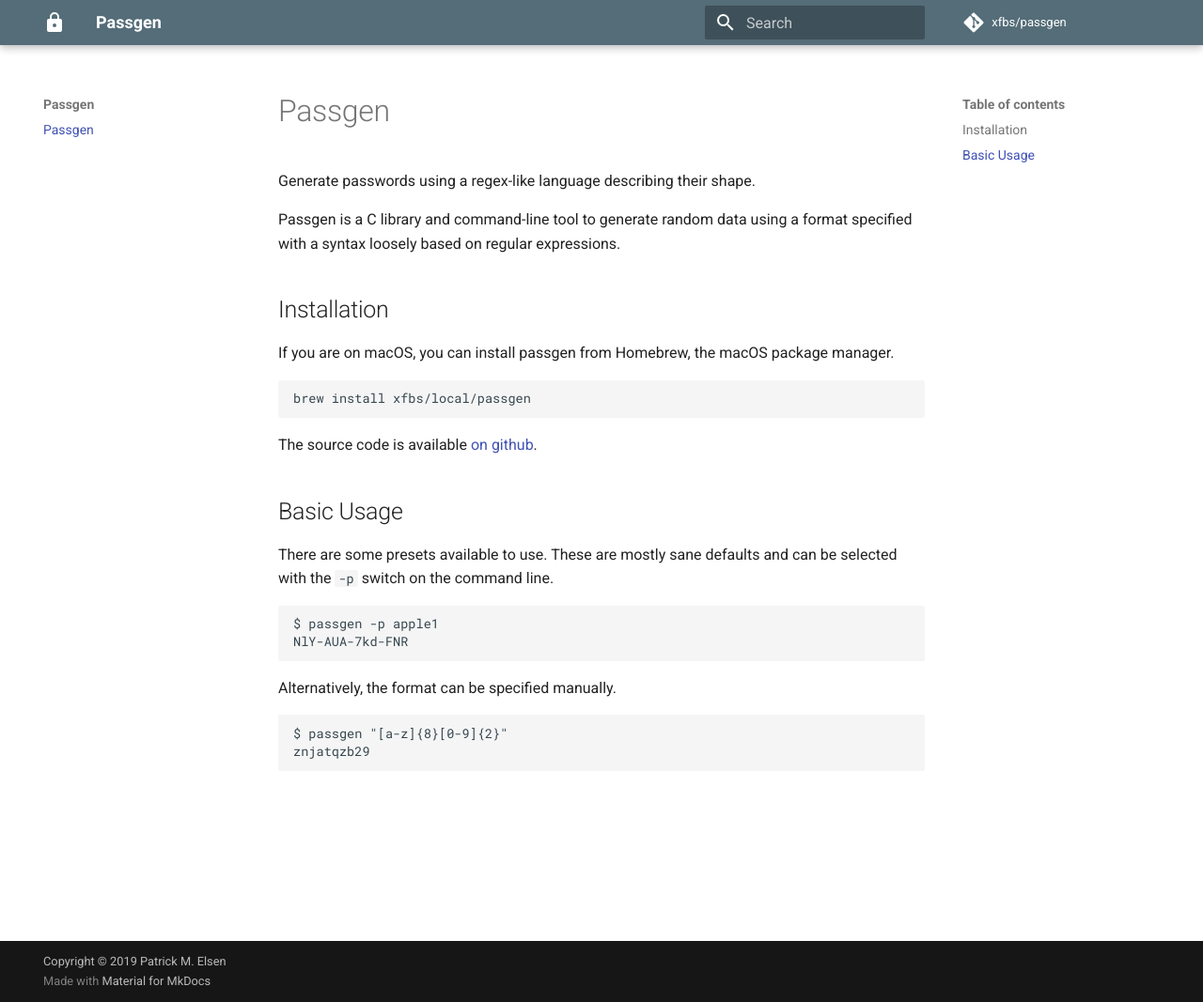
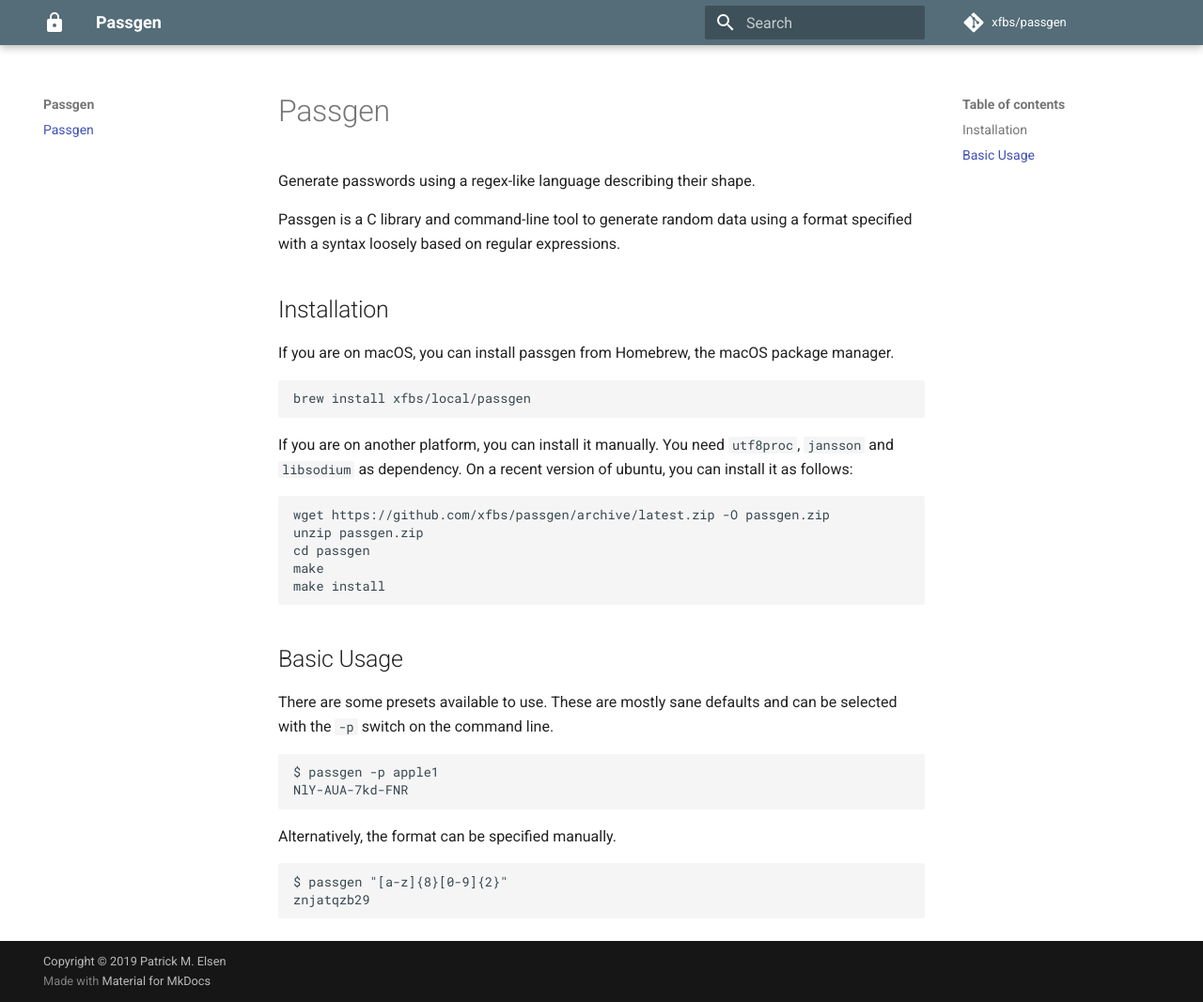
Before and after one commit to xfbs/passgen-doc, an MkDocs documentation site: the page built from docs/index.md, in a window 1280 px wide and 1067 px high. Shown: the whole window at 94% size. Built offline with MkDocs 1.6.1 and Material for MkDocs 9.7.7, drawn with Linux system fonts in a browser that asks for light colours; comment, search, counter and statistics services are not loaded.

Commit message:
updates docs

```diff
--- a/docs/index.md
+++ b/docs/index.md
@@ -10,7 +10,13 @@ If you are on macOS, you can install passgen from Homebrew, the macOS package ma
 
     brew install xfbs/local/passgen
 
-The source code is available [on github](https://github.com/xfbs/passgen).
+If you are on another platform, you can install it manually. You need `utf8proc`, `jansson` and `libsodium` as dependency. On a recent version of ubuntu, you can install it as follows:
+
+    wget https://github.com/xfbs/passgen/archive/latest.zip -O passgen.zip
+    unzip passgen.zip
+    cd passgen
+    make
+    make install
 
 ## Basic Usage
 
```
